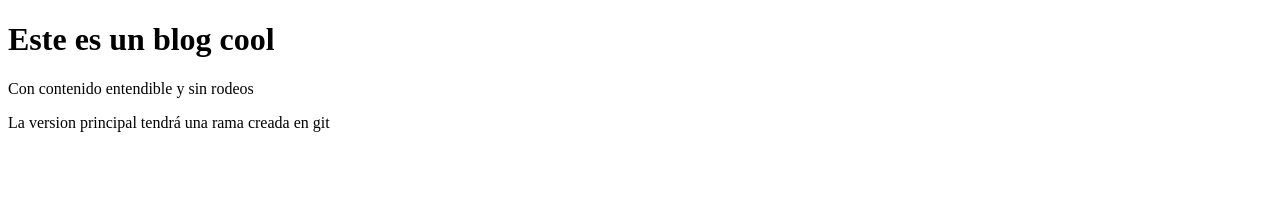
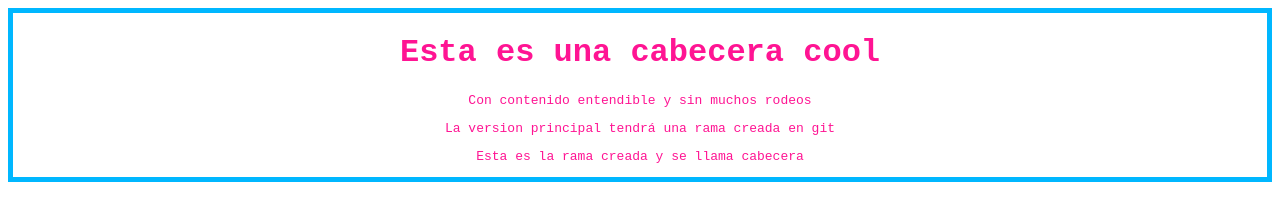
Before and after one commit to DevDuxAaron/blogpostIt, a plain HTML site: page index.html in a window 1280 px wide. Drawn offline with Linux system fonts and the light colour scheme.

Commit message:
Version para crear rama

```diff
--- a/css/style.css
+++ b/css/style.css
@@ -7,3 +7,7 @@ p{
     color: deeppink;
     font-family: 'Courier New', Courier, monospace;
 }
+.contenedor{
+    border: 5px solid rgb(0, 183, 255);
+    text-align: center;
+}
--- a/index.html
+++ b/index.html
@@ -4,11 +4,15 @@
     <meta charset="UTF-8">
     <meta name="viewport" content="width=device-width, initial-scale=1.0">
     <meta http-equiv="X-UA-Compatible" content="ie=edge">
-    <title>Version Principal</title>
+    <link rel="stylesheet" href="./css/style.css">
+    <title>Cabecera</title>
 </head>
 <body>
-    <h1>Este es un blog cool</h1>
-    <p>Con contenido entendible y sin rodeos</p>
-    <p>La version principal tendrá una rama creada en git</p>
+    <div class="contenedor">
+        <h1>Esta es una cabecera cool</h1>
+        <p>Con contenido entendible y sin muchos rodeos</p>
+        <p>La version principal tendrá una rama creada en git</p>
+        <p>Esta es la rama creada y se llama cabecera</p>
+    </div>
 </body>
 </html>
```
